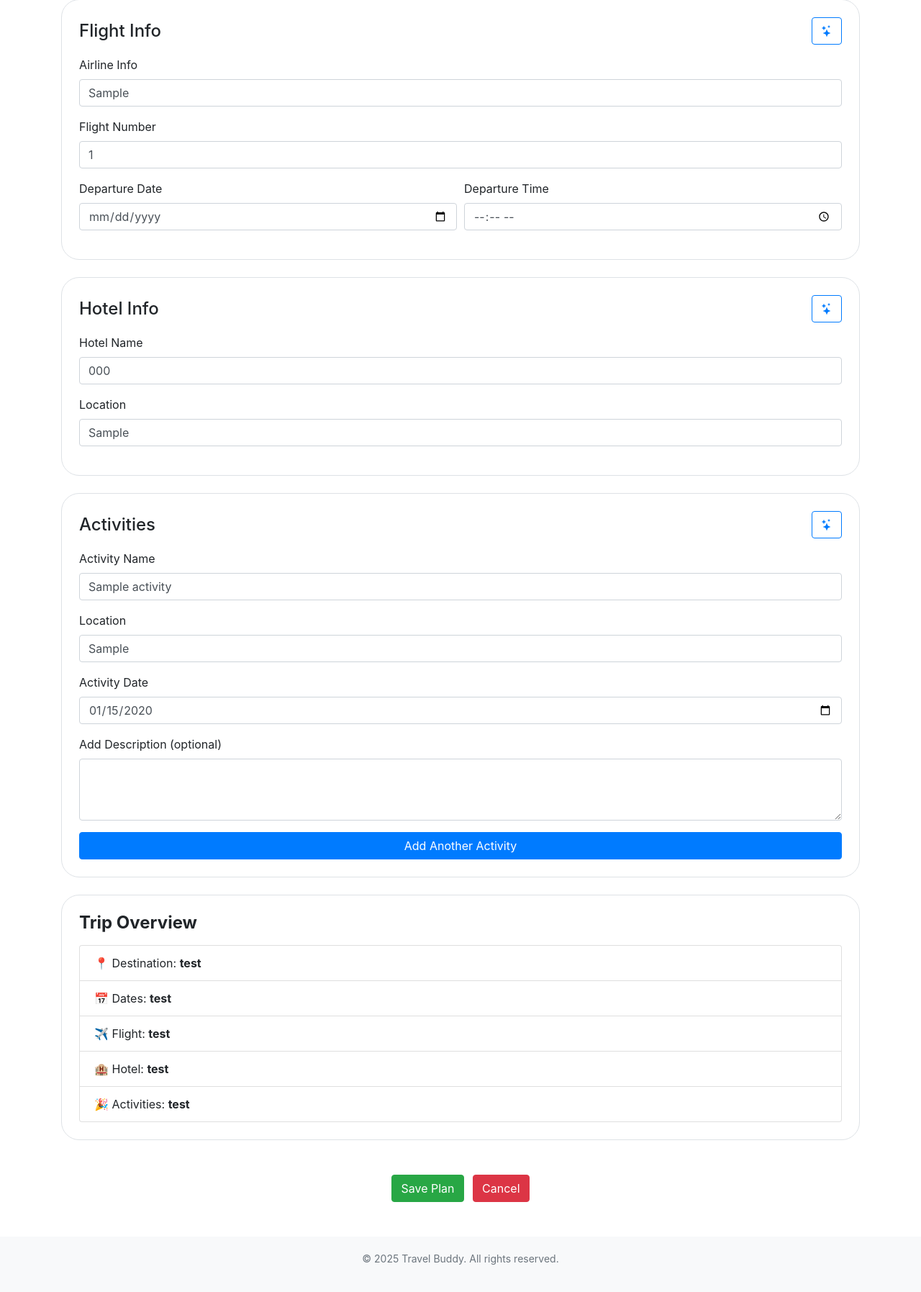
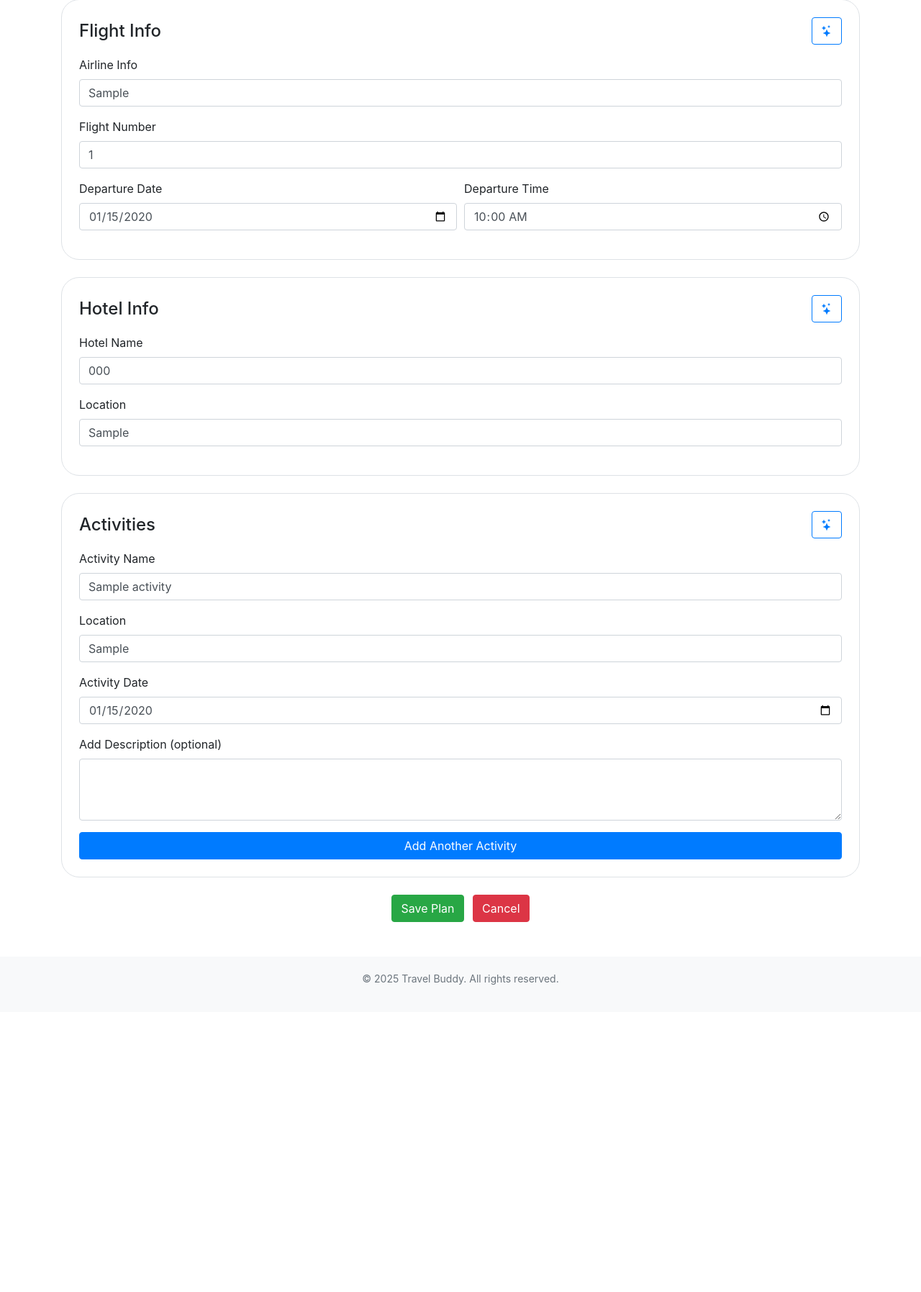
Before and after one commit to jsmnlao/Travel-Buddy, a Flask app: page /edit-plan/1 in a window 1280 px wide. Shown: the part 601-2396 px from the top of the page at 72% size. After the commit the page ends 1969 px from the top, so only its background shows below. Run offline with Flask 3, Linux system fonts and the light colour scheme; a user stored in the database is signed in; tables that the repository leaves empty hold one stand-in row (values such as "Sample post"); some libraries are stand-ins or nearby versions.

Commit message:
minor fixes in edit page

```diff
--- a/website/templates/edit-plan.html
+++ b/website/templates/edit-plan.html
@@ -115,11 +115,11 @@
           <div class="form-row">
             <div class="form-group col-md-6">
               <label for="depart_date">Departure Date</label>
-              <input type="date" class="form-control" id="depart_date" value="{{flight.depart_date}}" />
+              <input type="date" class="form-control" id="depart_date" value="{{flight.departure_date}}" />
             </div>
             <div class="form-group col-md-6">
               <label for="depart_time">Departure Time</label>
-              <input type="time" class="form-control" id="depart_time" value="{{flight.depart_time}}" />
+              <input type="time" class="form-control" id="depart_time" value="{{flight.departure_time}}" />
             </div>
           </div>
         </div>
@@ -202,18 +202,6 @@
           });
         </script>
 
-        <!-- Trip Summary (NEEDS TO CONNECT WITH DATABASE)-->
-        <div class="card p-4 mb-5">
-          <h4 class="mb-3 font-weight-bold">Trip Overview</h4>
-          <ul class="list-group">
-            <li class="list-group-item">📍 Destination: <strong id="preview-destination">test</strong></li>
-            <li class="list-group-item">📅 Dates: <strong id="preview-dates">test</strong></li>
-            <li class="list-group-item">✈️ Flight: <strong id="preview-flight">test</strong></li>
-            <li class="list-group-item">🏨 Hotel: <strong id="preview-hotel">test</strong></li>
-            <li class="list-group-item">🎉 Activities: <strong id="preview-activities">test</strong></li>
-          </ul>
-        </div>
-
         <!-- Save -->
         <div class="text-center mb-4">
           <a href="/home">
```
